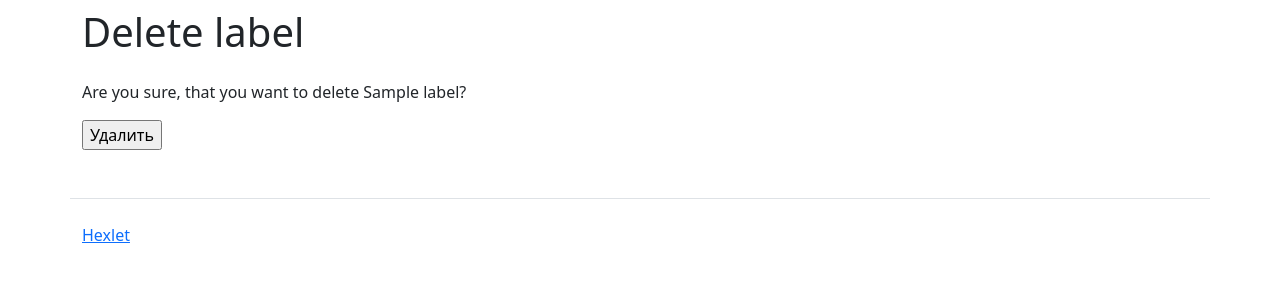
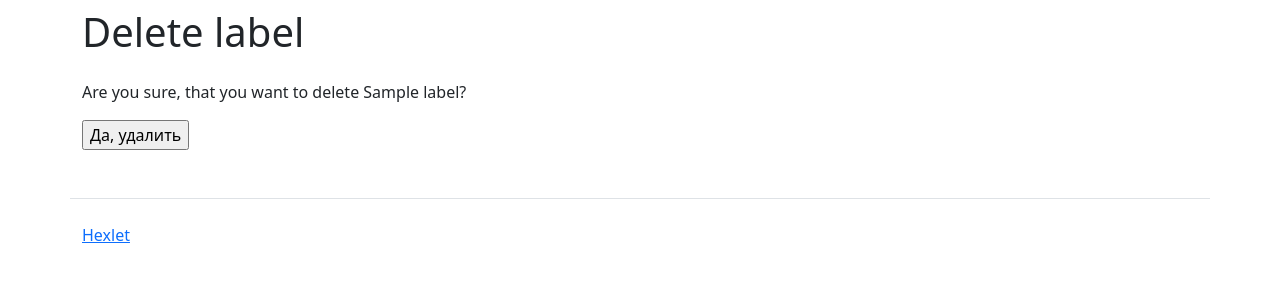
Before and after one commit to al-ov73/python-project-52, a Django app: page /labels/1/delete/ in a window 1280 px wide. Shown: the part 72-372 px from the top of the page. Run offline with Django 5.2, Linux system fonts and the light colour scheme; a user stored in the database is signed in; tables that the repository leaves empty hold one stand-in row (values such as "Sample post"); some libraries are stand-ins or nearby versions.

Commit message:
кнопка Да, удалить

```diff
--- a/task_manager/templates/labels/delete.html
+++ b/task_manager/templates/labels/delete.html
@@ -11,7 +11,7 @@
 
           <form action="{% url 'label_delete' pk %}" method="post">
             {% csrf_token %}
-          <input type="submit" value="{% trans 'Delete' %}">
+          <input type="submit" value="Да, удалить">
         </form>
 
 {% endblock %}
```
